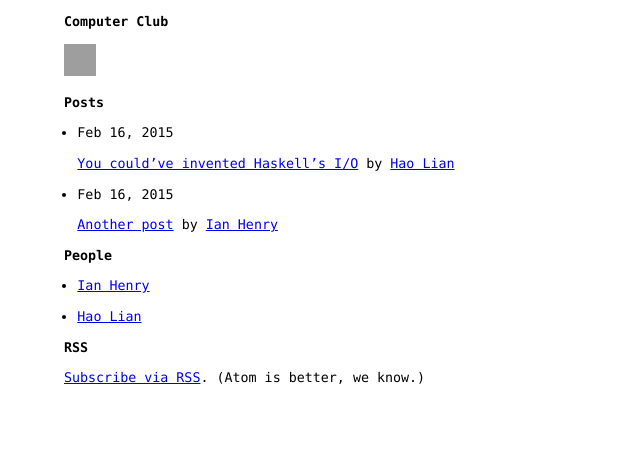
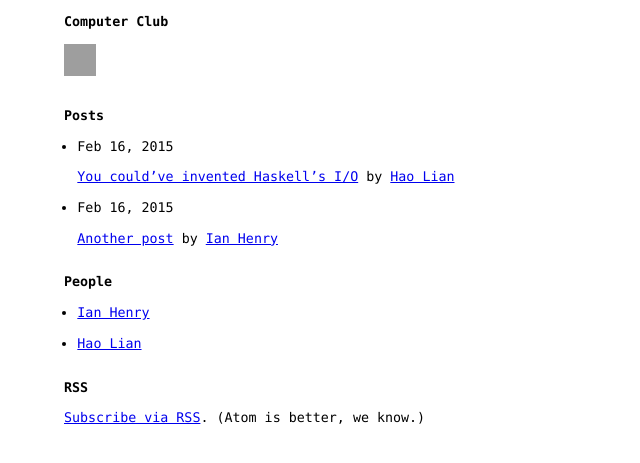
Before and after one commit to hlian/hao.codes, a Jekyll site: the page built from index.html, in a window 1280 px wide. Shown: the top 463 px of the page, without its empty margins (0-640 px from the left). Built offline with Jekyll 4.4.1, drawn with Linux system fonts in a browser that asks for light colours; Markdown is read by kramdown in place of the engine named in the settings; grey boxes are pictures that could not be loaded.

Commit message:
separate subheadings from body

```diff
--- a/_sass/_typography.scss
+++ b/_sass/_typography.scss
@@ -16,6 +16,10 @@ body {
 
 h1, h2, h3, h4, h5, h6 {
   font-weight: bold;
+}
+
+h2, h3, h4, h5, h6 {
+  margin-top: 2em;
 }
 
 ul {
```
